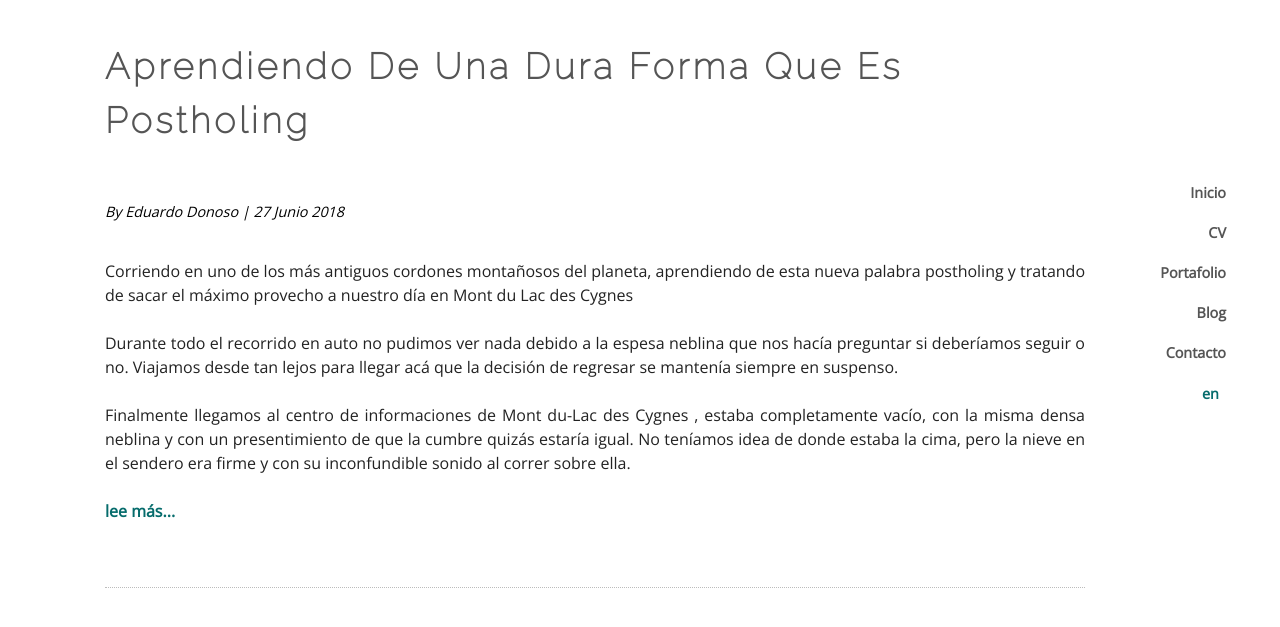
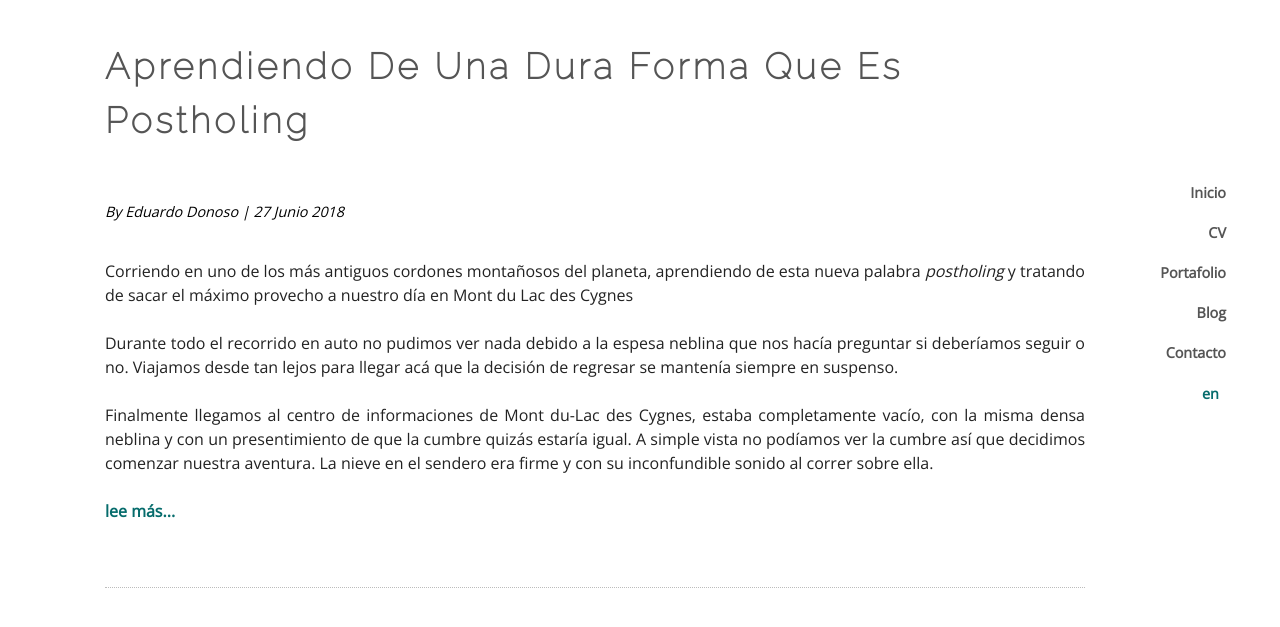
Before and after one commit to edonosousa/edonosousa.github.io, a Jekyll site: the page built from es/_pages/blog/index.html, in a window 1280 px wide and 900 px high, scrolled down 757 px, cut to the strip 0-648 px from the top of the window. Shown: the top 627 px of the strip. Built offline with Jekyll 4.4.1, drawn with Linux system fonts in a browser that asks for light colours.

Commit message:
Update 2018-06-27-your-filename.md

```diff
--- a/es/_posts/2018-06-27-your-filename.md
+++ b/es/_posts/2018-06-27-your-filename.md
@@ -14,19 +14,19 @@ tags:
   - quebec
   - trail-running
 ---
-Corriendo en uno de los más antiguos cordones montañosos del planeta, aprendiendo de esta nueva palabra postholing y tratando de sacar el máximo provecho a nuestro día en Mont du Lac des Cygnes
+Corriendo en uno de los más antiguos cordones montañosos del planeta, aprendiendo de esta nueva palabra _postholing_ y tratando de sacar el máximo provecho a nuestro día en Mont du Lac des Cygnes
 
 Durante todo el recorrido en auto no pudimos ver nada debido a la espesa neblina que nos hacía preguntar si deberíamos seguir o no. Viajamos desde tan lejos para llegar acá que la decisión de regresar se mantenía siempre en suspenso.
 
-Finalmente llegamos al centro de informaciones de Mont du-Lac des Cygnes , estaba completamente vacío, con la misma densa neblina y con un presentimiento de que la cumbre quizás estaría igual. No teníamos idea de donde estaba la cima, pero la nieve en el sendero era firme y con su inconfundible sonido al correr sobre ella.
+Finalmente llegamos al centro de informaciones de Mont du-Lac des Cygnes, estaba completamente vacío, con la misma densa neblina y con un presentimiento de que la cumbre quizás estaría igual. A simple vista no podíamos ver la cumbre así que decidimos comenzar nuestra aventura. La nieve en el sendero era firme y con su inconfundible sonido al correr sobre ella.
 
-¿Por qué insistir con subir un cerro sabiendo que no se va a ver nada desde la cima? Y ¿Por qué las señales del sendero están casi a nivel del suelo? Estábamos a punto de encontrar todas estas respuestas en una manera un poco dura.
+¿Por qué insistir con subir una montaña sabiendo que no se va a ver nada desde la cima? Y ¿Por qué las señales del sendero están casi a nivel del suelo? Estábamos a punto de encontrar todas estas respuestas de una manera un poco dura.
 
 
 
-_Olvida, crossfit, yoga, soulcycle, soloflex y tus clases de acondicionamiento físico. No existe otra mejor manera de corta duración y que involucre todo tu cuerpo que postholing. [Forget CrossFit. Forget hot yoga, Soulcycle, Soloflex, and your Body Pump class. There is no better short-duration, full-body workout than postholing.Traducido Eduardo Donoso]_ –Maren Horjus, <a href="https://www.backpacker.com/skills/winter-skills-snowshoeing" target="_blank">The case for Postholing</a>. Backpacker Magazine
+_Olvida, crossfit, yoga, soulcycle, soloflex y tus clases de acondicionamiento físico. No existe otra mejor manera de corta duración y que involucre todo tu cuerpo que _postholing_. [Forget CrossFit. Forget hot yoga, Soulcycle, Soloflex, and your Body Pump class. There is no better short-duration, full-body workout than postholing.Traducido Eduardo Donoso]_ –Maren Horjus, <a href="https://www.backpacker.com/skills/winter-skills-snowshoeing" target="_blank">The case for Postholing</a>. Backpacker Magazine
 
-Corriendo en los senderos o en este caso corriendo en la nieve fue mucho más difícil de lo que imaginamos. El sonido pasivo al correr por la nieve cambió a quejas y reclamos cada vez que nuestros pies fueron tragados por la nieve cuando nos desviábamos un poco del pequeño sendero.  Nos enterramos con la nieva hasta la cintura en más de 30 oportunidades y no teníamos idea que existe una palabra técnica para esto – postholing. (Una gran descripción de esta palabra en Inglés <a href="https://www.thoughtco.com/what-is-postholing-1766135" target="_blank">aquí</a>.)
+Corriendo en los senderos o en este caso corriendo en la nieve fue mucho más difícil de lo que imaginamos. El sonido pasivo al correr por la nieve cambió a quejas y reclamos cada vez que nuestros pies fueron tragados por la nieve cuando nos desviábamos un poco del pequeño sendero. Nos enterramos con la nieva hasta la cintura en más de 30 oportunidades y no teníamos idea que existe una palabra técnica para esto _postholing_. (Una gran descripción de esta palabra en Inglés <a href="https://www.thoughtco.com/what-is-postholing-1766135" target="_blank">aquí</a>.)
 
 La primera pregunta fue ¿Cuál es la altura a la que estamos corriendo sobre el sendero? Una pequeña pista en las siguientes fotografías.
 
@@ -41,6 +41,12 @@ La primera pregunta fue ¿Cuál es la altura a la que estamos corriendo sobre el
       alt="La difícil tarea de encontrar las señales del sendero">
      <figcaption class="img-caption">La difícil tarea de encontrar las señales del sendero</figcaption>
 </figure>
+
+Estábamos realmente corriendo sobre 1 metro de altura y a la vez siendo tragados por la nieve en cada paso y aún pensábamos que íbamos a lograr llegar a la cima.
+
+Después de más nieve, llegamos a una pasarela de madera sobre la cima de la montaña y en donde pudimos saltar a unas grandes y planas superficies de roca. Finalmente estábamos en la cima de Mont du Lac des Cygnes con una increíble vista a… la espesa neblina que no nos dejaba ver nada.
+
+
 <figure class="figure">
   <img class="image" src="/assets/images/postholing-mont-lac-cygnes/4.jpg"
       alt="Vista desde la cima
@@ -48,6 +54,12 @@ La primera pregunta fue ¿Cuál es la altura a la que estamos corriendo sobre el
      <figcaption class="img-caption">Vista desde la cima
 </figcaption>
 </figure>
+
+No nos queríamos rendir fácilmente así que esperamos durante 30 minutos en el frío de la cima, deseando que el viento que soplaba empujara un poco la neblina hacia otro lado. Mientras tanto uno de los letreros informativo llamó nuestra atención. Mont du Lac des Cygnes es parte del cordón montañoso Laurentian, cuenta con una altura de solo 980 metros y fue formado hace 1 billón de años atrás (tener en cuenta que el Monte Everest y el Monte Blanc tienen 200 millones de años) verificando con más detalles las Montañas Laurentian en Canadá se encuentran en el número 10 de la lista de  <a href="https://www.buzzfeed.com/top10s/oldest-mountains-on-earth-ww6q?utm_term=.ic4kJlRrG#.elPgPJBkq" target="_blank">las montañas más antiguas del planeta</a>.
+
+Fue una espectacular experiencia de poder correr en una de las montañas más antiguas de la tierra, lamentablemente no pudimos ver la vista hacia el resto del cordón montañoso pero quizás intentaremos de nuevo en el verano.
+
+
 <figure class="figure">
   <img class="image" src="/assets/images/postholing-mont-lac-cygnes/5.jpg"
       alt="1 billón de años atrás
@@ -55,6 +67,13 @@ La primera pregunta fue ¿Cuál es la altura a la que estamos corriendo sobre el
      <figcaption class="img-caption">1 billón de años atrás
 </figcaption>
 </figure>
+
+
+
+Después de los 30 minutos, decidimos que era tiempo de regresar. Entre la mitad del tiempo corriendo y la otra en modo postholing logramos descender hasta el centro de visitas. Es tiempo de mirar hacia la cumbre y poner cara de incrédulos al ver que se despejo la cima y todo a nuestro alrededor. Con ustedes el viejo Mont du Lac des Cygnes. La verdad sabíamos que esto iba a suceder pero disfrutamos la travesía.
+
+
+
 <figure class="figure">
   <img class="image" src="/assets/images/postholing-mont-lac-cygnes/6.jpg"
       alt="Monte du Lac des Cygnes a la izquierda.
@@ -70,16 +89,6 @@ La primera pregunta fue ¿Cuál es la altura a la que estamos corriendo sobre el
 </figcaption>
 </figure>
 
-Estábamos realmente corriendo sobre 1 metro de altura y a la vez siendo tragados por la nieve en cada paso y aún pensábamos que íbamos a lograr llegar a la cima.
-
-Después de más nieve, llegamos a una pasarela de madera sobre la cima de la montaña y en donde pudimos saltar a unas grandes y planas superficies de roca. Finalmente estábamos en la cima de Mont du Lac des Cygnes con una increíble vista a… la espesa neblina que no nos dejaba ver nada.
-
-
-No nos queríamos rendir fácilmente así que esperamos durante 30 minutos en el frío de la cima, deseando que el viento que soplaba empujara un poco la neblina hacia otro lado. Mientras tanto uno de los letreros informativo llamó nuestra atención. Mont du Lac des Cygnes es parte del cordón montañoso Laurentian, cuenta con una altura de solo 980 metros y fue formado hace 1 billón de años atrás (tener en cuenta que el Monte Everest y el Monte Blanc tienen 200 millones de años) verificando con más detalles las Montañas Laurentian en Canadá se encuentran en el número 10 de la lista de  <a href="https://www.buzzfeed.com/top10s/oldest-mountains-on-earth-ww6q?utm_term=.ic4kJlRrG#.elPgPJBkq" target="_blank">las montañas más antiguas del planeta</a>. Fue una espectacular experiencia de poder correr en una de las montañas más antiguas de la tierra, lamentablemente no pudimos ver la vista hacia el resto del cordón montañoso pero quizás intentaremos de nuevo en el verano.
-
-
-Después de los 30 minutos, decidimos que era tiempo de regresar. Entre la mitad del tiempo corriendo y la otra en modo postholing logramos descender hasta el centro de visitas. Es tiempo de mirar hacia la cumbre y poner cara de incrédulos al ver que se despejo la cima y todo a nuestro alrededor. Con ustedes el viejo Mont du Lac des Cygnes. La verdad sabíamos que esto iba a suceder pero disfrutamos la travesía.
-
 
 Recomiendo:
 <ul class="post-stats bullets">
```
